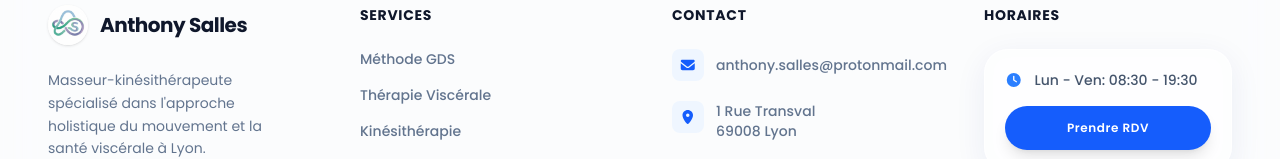
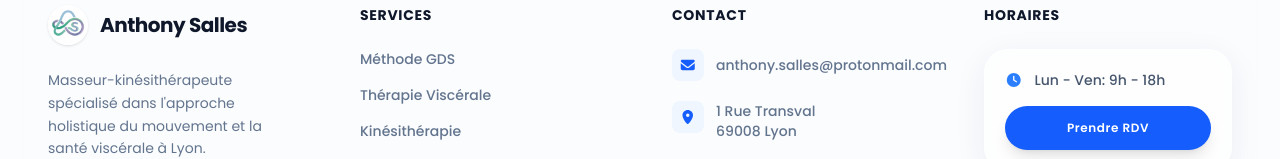
Before and after one commit to LTiollier/anthony-salles, a Next.js app: page / in a window 1280 px wide. Shown: the part 2089-2248 px from the top of the page. Built offline with nearby package versions, Linux system fonts and the light colour scheme.

Commit message:
📝 update opening hours in footer to 9h - 18h

```diff
--- a/app/(public-pages)/contact/page.jsx
+++ b/app/(public-pages)/contact/page.jsx
@@ -29,8 +29,8 @@ const jsonLd = {
     {
       "@type": "OpeningHoursSpecification",
       dayOfWeek: ["Monday", "Tuesday", "Wednesday", "Thursday", "Friday"],
-      opens: "08:30",
-      closes: "19:30",
+      opens: "09:00",
+      closes: "18:00",
     },
   ],
 };
--- a/components/footer.jsx
+++ b/components/footer.jsx
@@ -110,7 +110,7 @@ export default function Footer() {
                   icon={faClock}
                   className="text-blue-500 size-4"
                 />
-                <span>Lun - Ven: 08:30 - 19:30</span>
+                <span>Lun - Ven: 9h - 18h</span>
               </div>
               <a
                 href="https://www.doctolib.fr/masseur-kinesitherapeute/lyon/anthony-salles-lyon"
```
